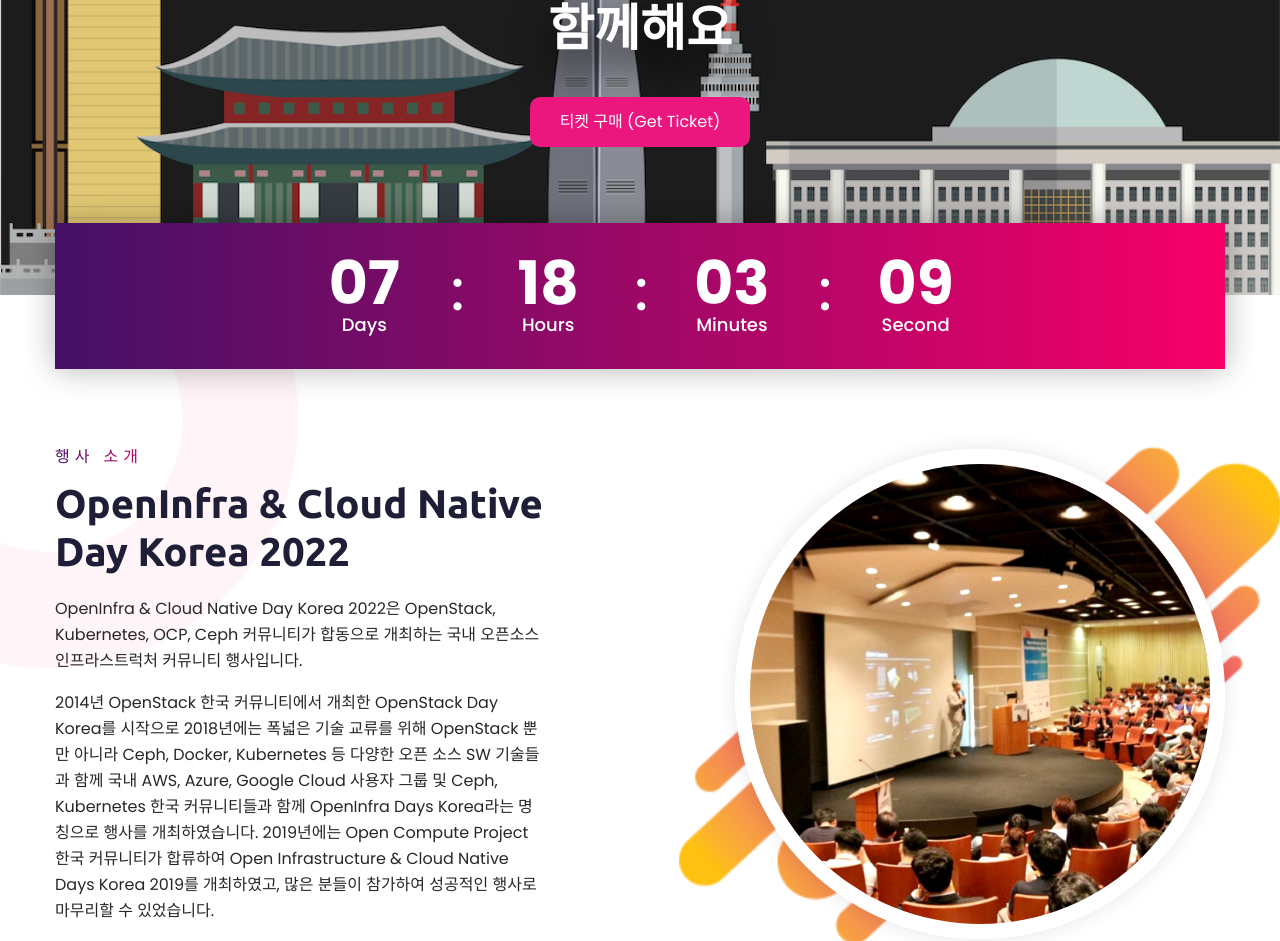
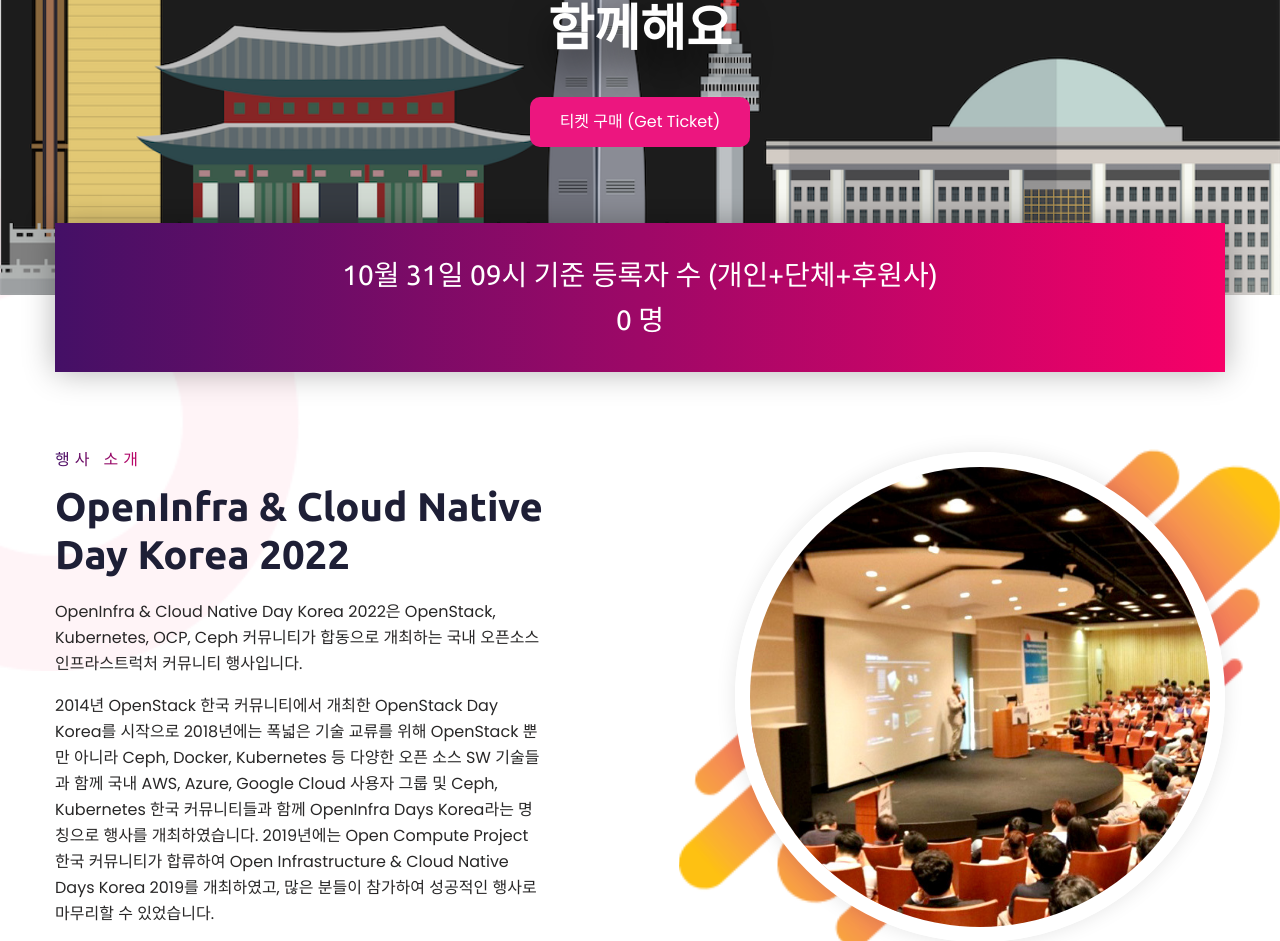
Before and after one commit to openstack-kr/openinfradays-2022, a Django app: page / in a window 1280 px wide. Shown: the part 572-1513 px from the top of the page. Run offline with Django 3.2, Linux system fonts and the light colour scheme; data that the repository does not hold is empty; some libraries are stand-ins or nearby versions.

Commit message:
add reg count in index

```diff
--- a/openinfradays/models.py
+++ b/openinfradays/models.py
@@ -159,3 +159,8 @@
 
 class AdVideo(models.Model):
     url = models.CharField(max_length=100, default='')
+
+
+class RegistrationCount(models.Model):
+    reg_type = models.CharField(max_length=20)
+    count = models.IntegerField()
--- a/openinfradays/views.py
+++ b/openinfradays/views.py
@@ -16,7 +16,7 @@
 from django.template.defaulttags import register
 
 from .models import Sponsor, TechSession, VirtualBooth, \
-    SponsorNight, Bof, AdVideo, Room, TimeSlot
+    SponsorNight, Bof, AdVideo, Room, TimeSlot, RegistrationCount
 
 
 @register.filter
@@ -52,11 +52,16 @@
     media = Sponsor.objects.filter(level='Media')
     keynote_session = TechSession.objects.filter(session_type='Keynote')
     sponsor_session = TechSession.objects.filter(session_type='Sponsor')
+    regcount = RegistrationCount.objects.all()
+    cnt = 0
+    for r in regcount:
+        cnt += r.count
     menu = make_menu_context('index')
+    today = datetime.today().strftime('%m월  %d일')
     context = {'diamond': diamond, 'sapphire': sapphire,
                'gold': gold, 'media': media,
                'keynote': keynote_session, 'sponsor': sponsor_session,
-               'login': login}
+               'reg_count': cnt, 'today': today}
     return render(request, 'index.html', {**menu, **context})
 
 
--- a/templates/index.html
+++ b/templates/index.html
@@ -23,7 +23,8 @@
     <section class="coming-soon-section">
         <div class="auto-container">
             <div class="outer-box">
-                <div class="time-counter"><div class="time-countdown clearfix" data-countdown="11/01/2022 09:00:00"><div class="counter-column"><span class="count">00</span>Days</div> <div class="counter-column"><span class="count">00</span>Hours</div>  <div class="counter-column"><span class="count">00</span>Minutes</div>  <div class="counter-column"><span class="count">00</span>Second</div></div></div>
+                <h3 style="color: #ffffff">{{ today }} 09시 기준 등록자 수 (개인+단체+후원사)</h3>
+                <h3 style="color: #ffffff">{{ reg_count }} 명</h3>
             </div>
         </div>
     </section>
```
Also changed, not shown: openinfradays/admin.py (+6 -1 lines), openinfradays/migrations/0002_room_timeslot_alter_onetimetoken_expire_at_and_more.py (added), openinfradays/migrations/0003_alter_onetimetoken_expire_at_remove_techsession_room_and_more.py (added), openinfradays/migrations/0004_alter_onetimetoken_expire_at_remove_techsession_room_and_more.py (added), openinfradays/migrations/0005_alter_onetimetoken_expire_at_and_more.py (added).
